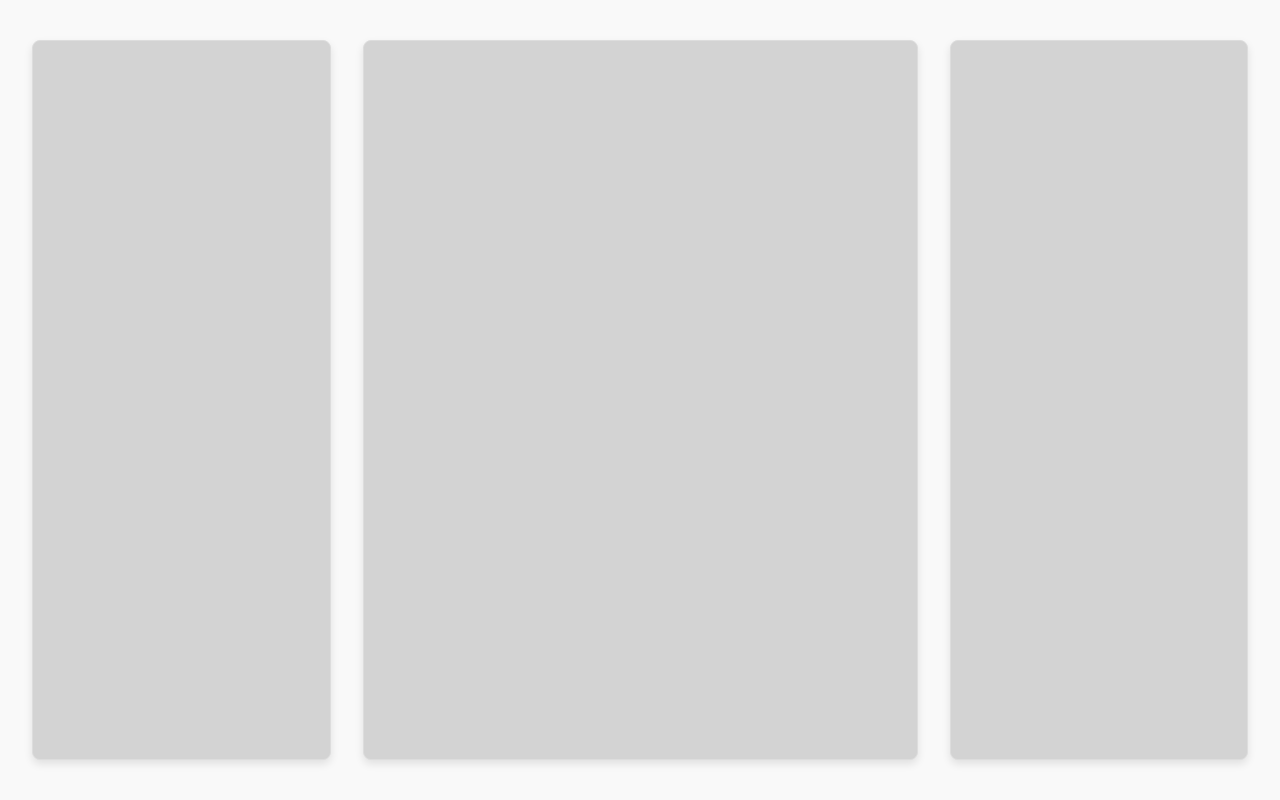
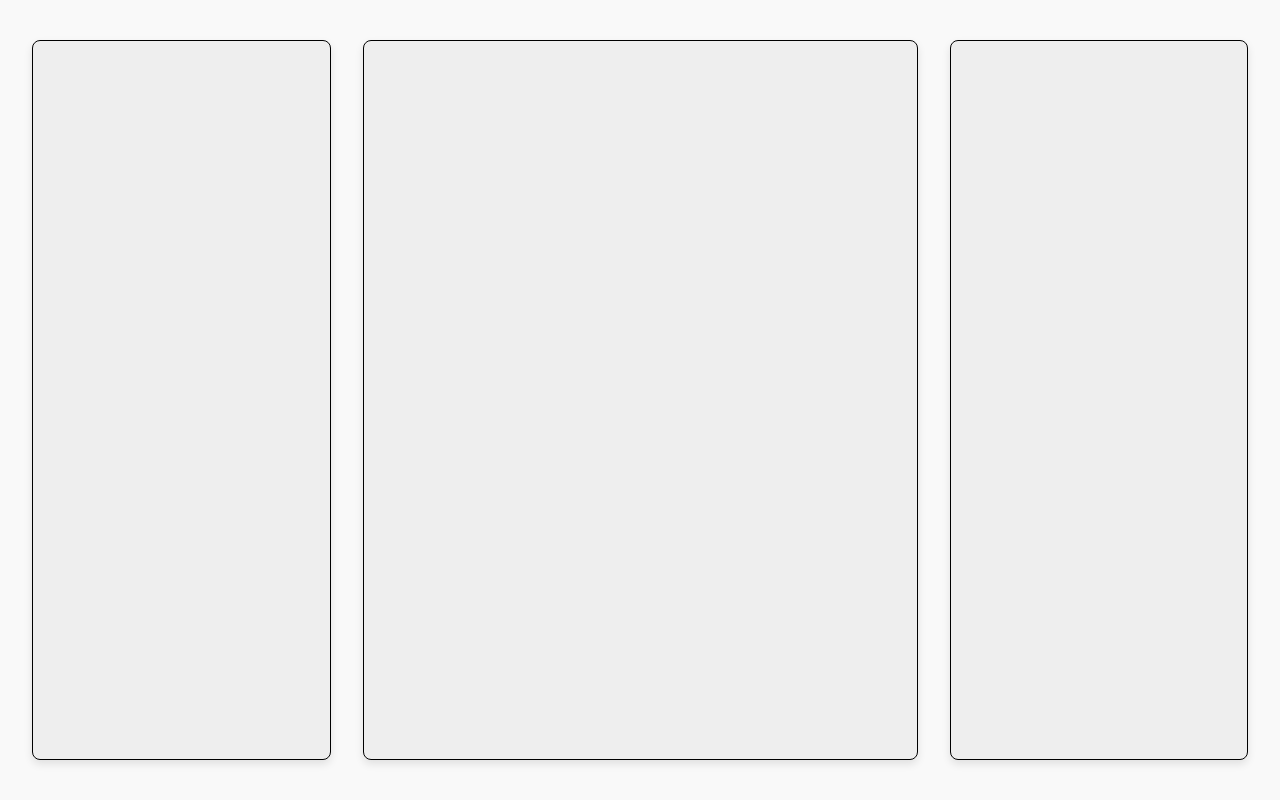
Before and after one commit to rick-urb/prompt-form, a plain HTML site: page index.html in a window 1280 px wide. Drawn offline with Linux system fonts and the light colour scheme.

Commit message:
Update style.css

```diff
--- a/style.css
+++ b/style.css
@@ -18,8 +18,8 @@ body {
 .column {
     flex: 1;
     height: 100%;
-    background-color: lightgray;
-    border: 1px solid #ddd;
+    background-color: #eeeeee;
+    border: 1px solid black;
     box-shadow: 0 4px 8px rgba(0, 0, 0, 0.1);
     border-radius: 8px;
     padding: 20px;
```
